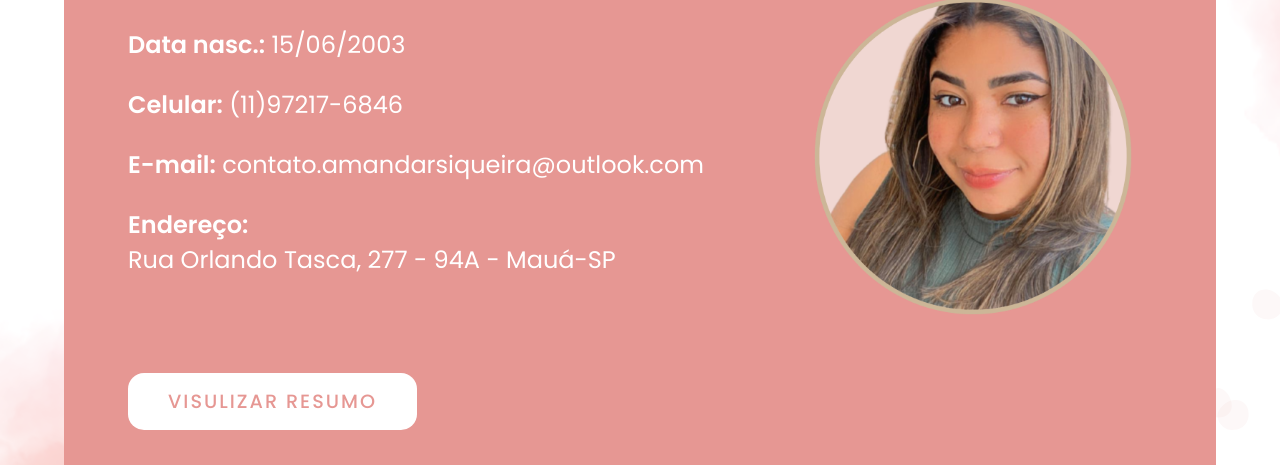
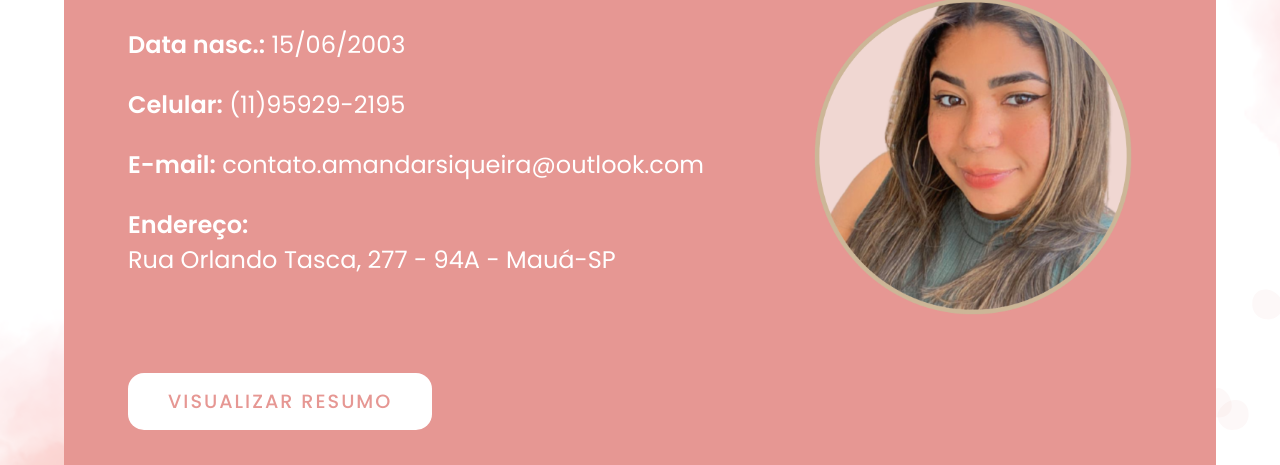
Before and after one commit to arsiqueira/CURR-CULO, a plain HTML site: page contato.html in a window 1280 px wide. Shown: the part 335-800 px from the top of the page. Drawn offline with Linux system fonts and the light colour scheme.

Commit message:
Update contato.html

```diff
--- a/contato.html
+++ b/contato.html
@@ -50,13 +50,13 @@
 
             <img src="img/foto.png" alt="" class="foto_cont" style="float: right"><br><br>
             <label for=""><strong>Data nasc.:</strong> 15/06/2003</label><br><br>
-            <label for=""><strong>Celular:</strong> (11)97217-6846</label><br><br>
+            <label for=""><strong>Celular:</strong> (11)95929-2195</label><br><br>
             <label for="" class="label-email"><strong>E-mail:</strong> contato.amandarsiqueira@outlook.com</label><br><br>
             <label for=""><strong>Endereço:</strong><div class="label-endereco"> Rua Orlando Tasca, 277 - 94A - Mauá-SP</div></label><br><br><br>
 
            <br>
 
-            <a href="doc/CV_AmandaSiqueira.pdf"  target="_blank" class="button">Visulizar resumo</a>
+            <a href="doc/CV_AmandaSiqueira.pdf"  target="_blank" class="button">Visualizar resumo</a>
             <br><br><br>
         </div>
 
```
